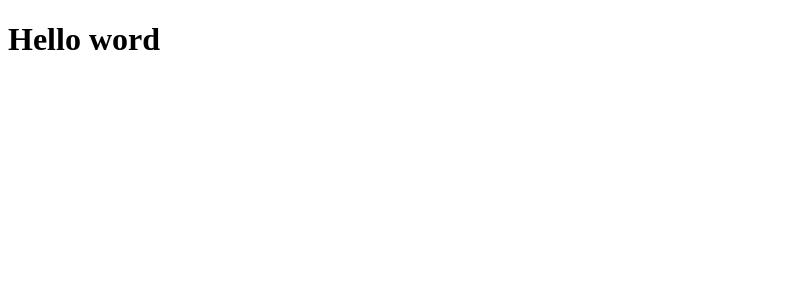
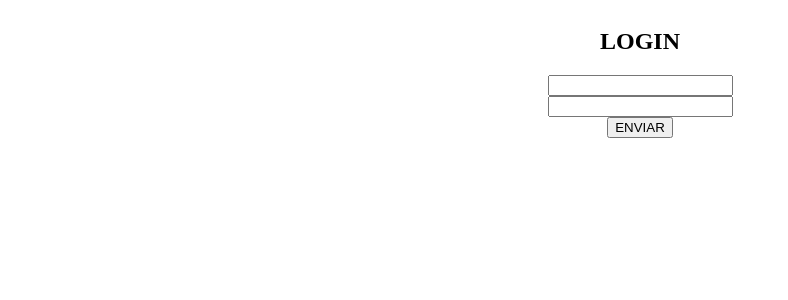
Before and after one commit to FelipeKulote/react_typescript, a React (Vite) app: page / in a window 1280 px wide. Shown: the top 300 px of the page, without its empty margins (0-788 px from the left). Built offline with nearby package versions, Linux system fonts and the light colour scheme.

Commit message:
feat: create login form

```diff
--- a/index.html
+++ b/index.html
@@ -4,7 +4,7 @@
     <meta charset="UTF-8" />
     <link rel="icon" type="image/svg+xml" href="/vite.svg" />
     <meta name="viewport" content="width=device-width, initial-scale=1.0" />
-    <title>Vite + React + TS</title>
+    <title>Projeto módulo 6</title>
   </head>
   <body>
     <div id="root"></div>
--- a/package.json
+++ b/package.json
@@ -17,6 +17,7 @@
   "devDependencies": {
     "@types/react": "^18.0.26",
     "@types/react-dom": "^18.0.9",
+    "@types/styled-components": "^5.1.26",
     "@vitejs/plugin-react-swc": "^3.0.0",
     "typescript": "^4.9.3",
     "vite": "^4.0.0"
--- /dev/null
+++ b/src/components/pages/login.tsx
@@ -0,0 +1,14 @@
+import { StyledLogin } from "./styled.login";
+
+export function Login() {
+  return (
+    <div>
+      <StyledLogin>
+        <h2>LOGIN</h2>
+        <input type="text" />
+        <input type="password" />
+        <button>ENVIAR</button>
+      </StyledLogin>
+    </div>
+  );
+}
--- /dev/null
+++ b/src/components/pages/styled.login.ts
@@ -0,0 +1,11 @@
+import styled from "styled-components";
+
+export const StyledLogin = styled.div`
+  margin: 0 auto;
+  display: flex;
+  flex-direction: column;
+  align-items: center;
+  justify-content: center;
+  width: 80%;
+  vertical-align: middle;
+`;
--- a/src/main.tsx
+++ b/src/main.tsx
@@ -1,8 +1,9 @@
 import React from 'react'
 import ReactDOM from 'react-dom/client'
+import { Login } from './components/pages/login'
 
 ReactDOM.createRoot(document.getElementById('root') as HTMLElement).render(
   <React.StrictMode>
-    <h1>Hello word</h1>
+    <Login/>
   </React.StrictMode>,
 )
--- /dev/null
+++ b/src/style.ts
@@ -0,0 +1,3 @@
+import { createGlobalStyle } from "styled-components";
+
+export const GlobalStyle = createGlobalStyle
```
Also changed, not shown: 1 other file (tests, documents, lock files or other folders).
